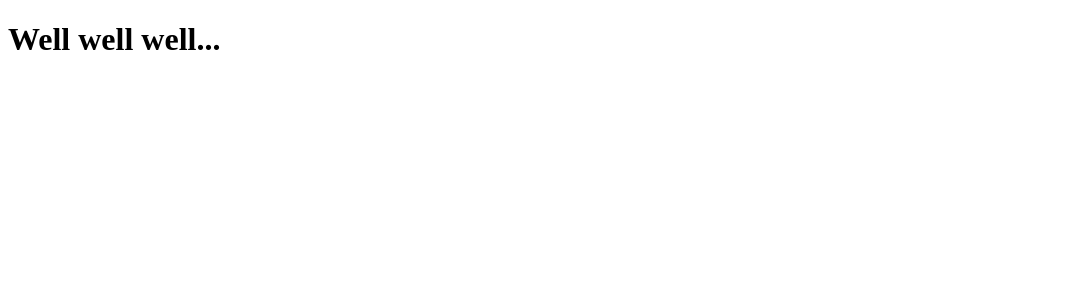
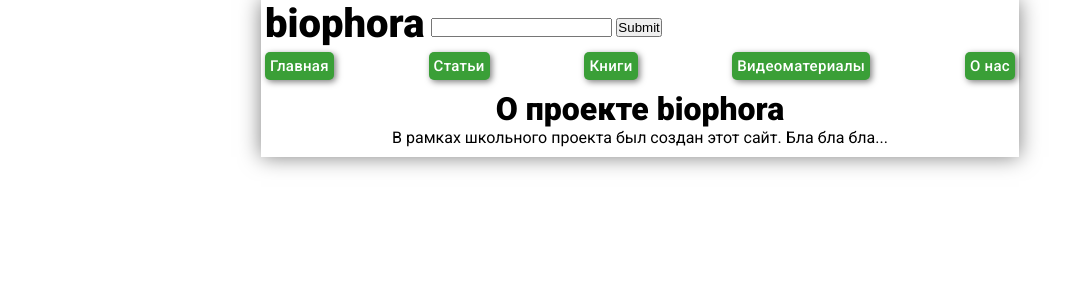
Before and after one commit to Wayodeni/schoolproject-backend, a Django app: page /about/ in a window 1280 px wide. Shown: the top 300 px of the page, without its empty margins (0-1087 px from the left). Run offline with Django 3.2, Linux system fonts and the light colour scheme.

Commit message:
Add about page. Need to fill.

```diff
--- a/articles/templates/about.html
+++ b/articles/templates/about.html
@@ -1,12 +1,9 @@
-<!DOCTYPE html>
-<html lang="en">
+{% extends 'base.html' %}
 
-<head>
-  <meta charset="UTF-8">
-  <title>O nas</title>
-</head>
+{% block content %}
 
-<body>
-<h1>Well well well...</h1>
-</body>
-</html>
+  <h1><p>О проекте biophora</p></h1>
+
+  <p>В рамках школьного проекта был создан этот сайт. Бла бла бла...</p>
+
+{% endblock %}
```
